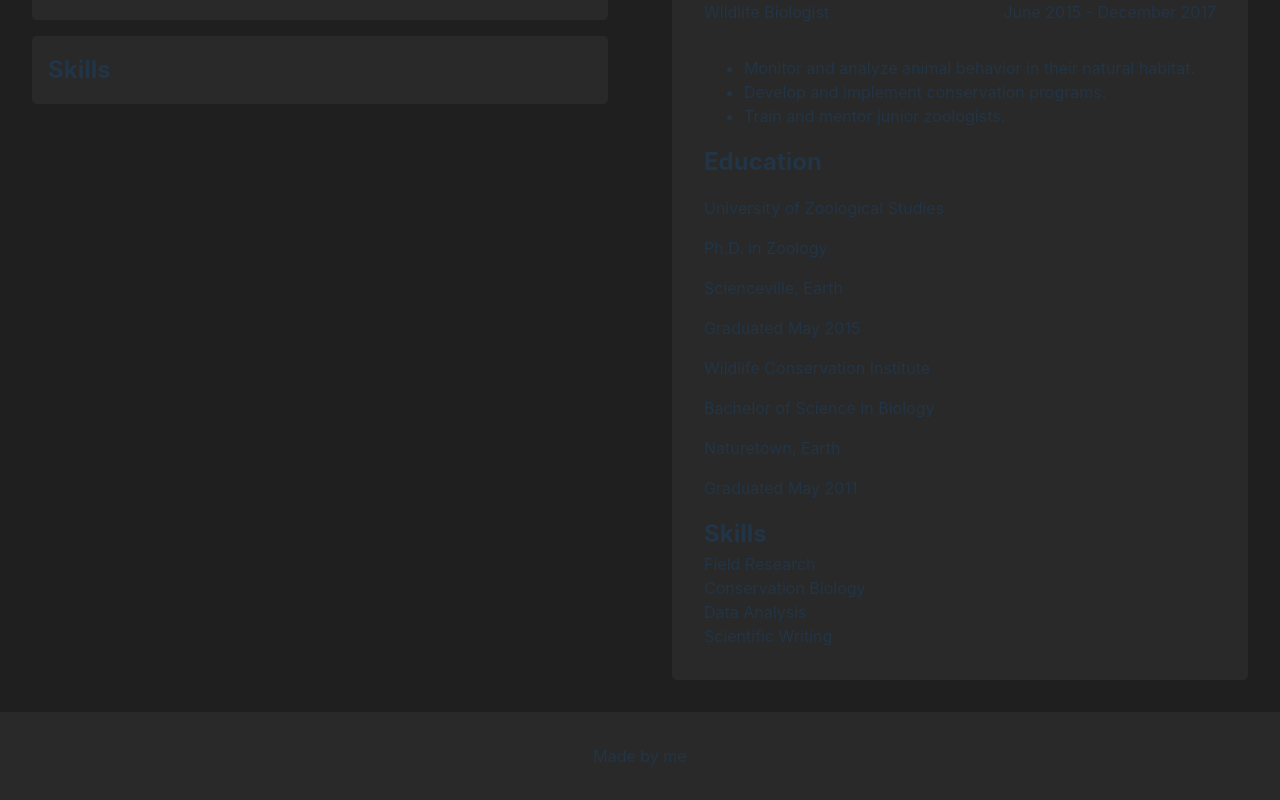
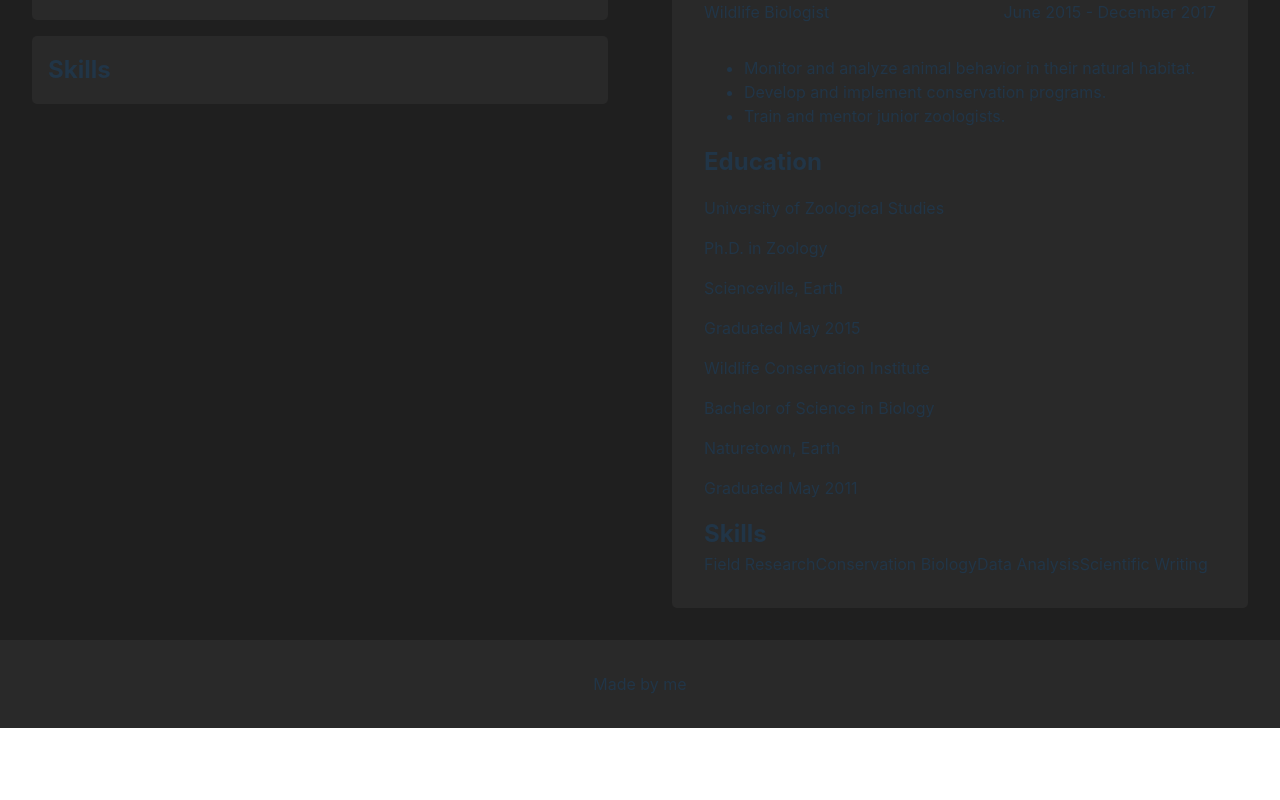
Before and after one commit to JakeNead/resume-builder, a React (Vite) app: page / in a window 1280 px wide. Shown: the part 572-1372 px from the top of the page. After the commit the page ends 1300 px from the top, so only its background shows below. Built offline with nearby package versions, Linux system fonts and the light colour scheme.

Commit message:
Add a div container for skills section

```diff
--- a/src/components/displayResume.jsx
+++ b/src/components/displayResume.jsx
@@ -61,10 +61,12 @@ export default function DisplayResume({ resume }) {
           );
         })}
       </div>
-      <h2 className="skillsSection">Skills</h2>
-      {resume.Skills.map((skill) => {
-        return <span>{skill.skill}</span>;
-      })}
+      <div className="skillsContainer">
+        <h2>Skills</h2>
+        {resume.Skills.map((skill) => {
+          return <span>{skill.skill}</span>;
+        })}
+      </div>
     </div>
   );
 }
```
